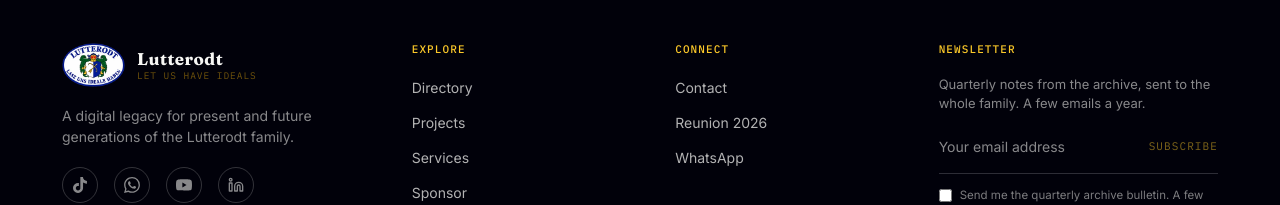
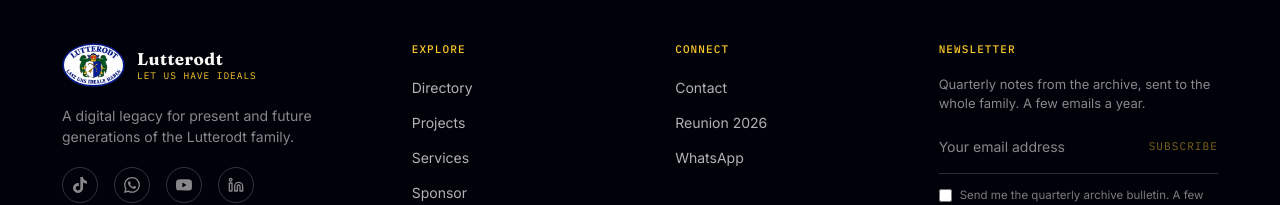
Before and after one commit to gabochie/lutterodt, a Next.js app: page /login in a window 1280 px wide. Shown: the part 914-1119 px from the top of the page. Built offline with nearby package versions, Linux system fonts and the light colour scheme; no server answers.

Commit message:
Fix remaining AA contrast nodes (footer lockup, form labels)

```diff
--- a/src/app/(main)/contact/ContactClient.tsx
+++ b/src/app/(main)/contact/ContactClient.tsx
@@ -409,7 +409,7 @@ function Field({
     <div className={`field ${full ? "col-span-full" : ""} ${className || ""}`}>
       <label
         htmlFor={id}
-        className="font-mono text-[10.5px] tracking-widest uppercase text-fg/55 mb-2 block"
+        className="font-mono text-[10.5px] tracking-widest uppercase text-fg-muted dark:text-ivory/70 mb-2 block"
       >
         {label}
       </label>
--- a/src/components/shared/BrandLockup.tsx
+++ b/src/components/shared/BrandLockup.tsx
@@ -36,9 +36,12 @@ export function Crest({ className }: { className?: string }) {
 export function BrandLockup({
   className,
   nameClassName,
+  onDark,
 }: {
   className?: string;
   nameClassName?: string;
+  /** The lockup sits on an always-dark surface (footer, hero overlays). */
+  onDark?: boolean;
 }) {
   return (
     <span className={cn("flex items-center gap-3", className)}>
@@ -52,7 +55,12 @@ export function BrandLockup({
         >
           Lutterodt
         </span>
-        <span className="font-mono text-[9.5px] tracking-widest uppercase whitespace-nowrap text-gold-ink dark:text-gold-light">
+        <span
+          className={cn(
+            "font-mono text-[9.5px] tracking-widest uppercase whitespace-nowrap text-gold-ink dark:text-gold-light",
+            onDark && "text-gold-light"
+          )}
+        >
           {siteConfig.tagline}
         </span>
       </span>
--- a/src/components/shared/Footer.tsx
+++ b/src/components/shared/Footer.tsx
@@ -17,7 +17,7 @@ export function Footer() {
       <div className="container-main py-[76px] pb-[56px] grid grid-cols-[1.4fr_1fr_1fr_1.2fr] gap-12 max-md:grid-cols-2 max-sm:grid-cols-1">
         <div className="footer-brand">
           <Link href="/" className="flex items-center gap-3">
-            <BrandLockup nameClassName="text-ivory" />
+            <BrandLockup nameClassName="text-ivory" onDark />
           </Link>
           <p className="mt-[18px] text-[14px] max-w-[34ch] text-ivory/55">
             A digital legacy for present and future generations of the Lutterodt family.
```
